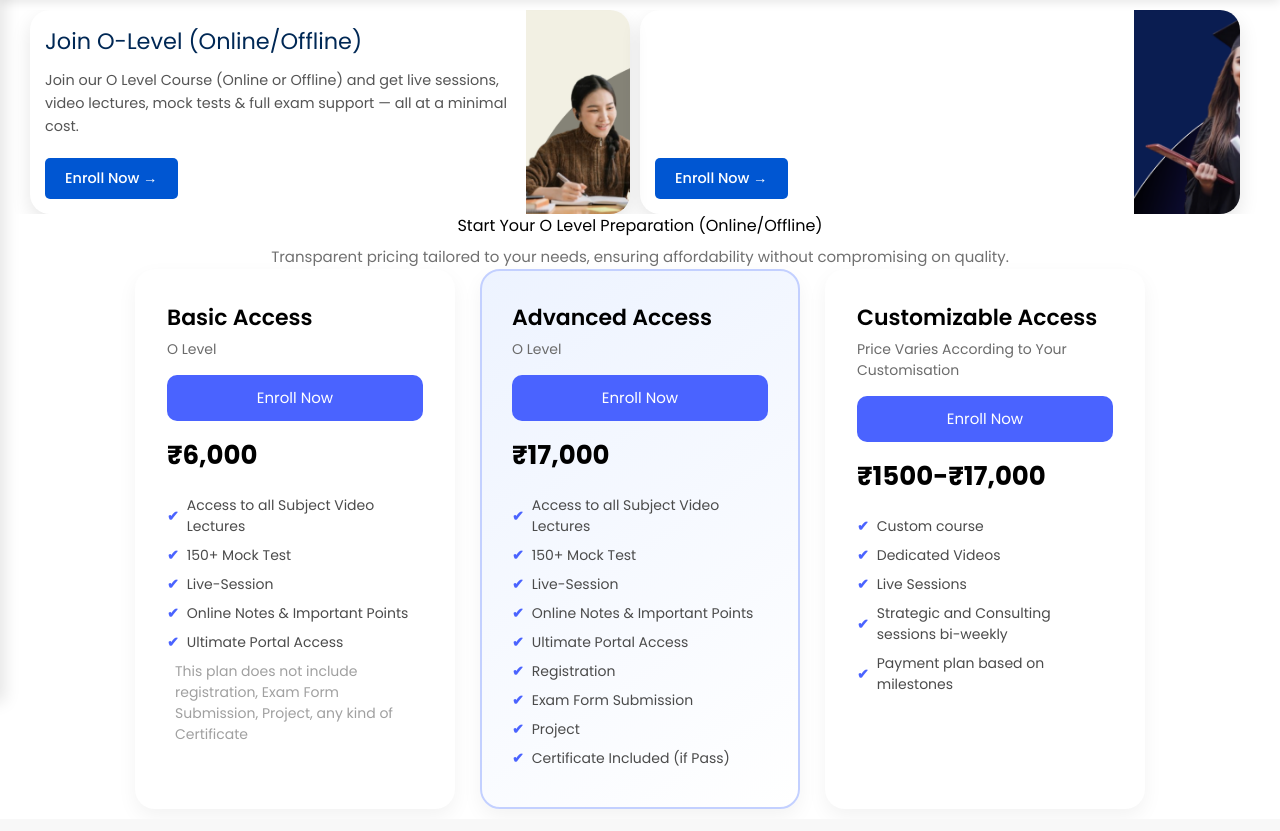
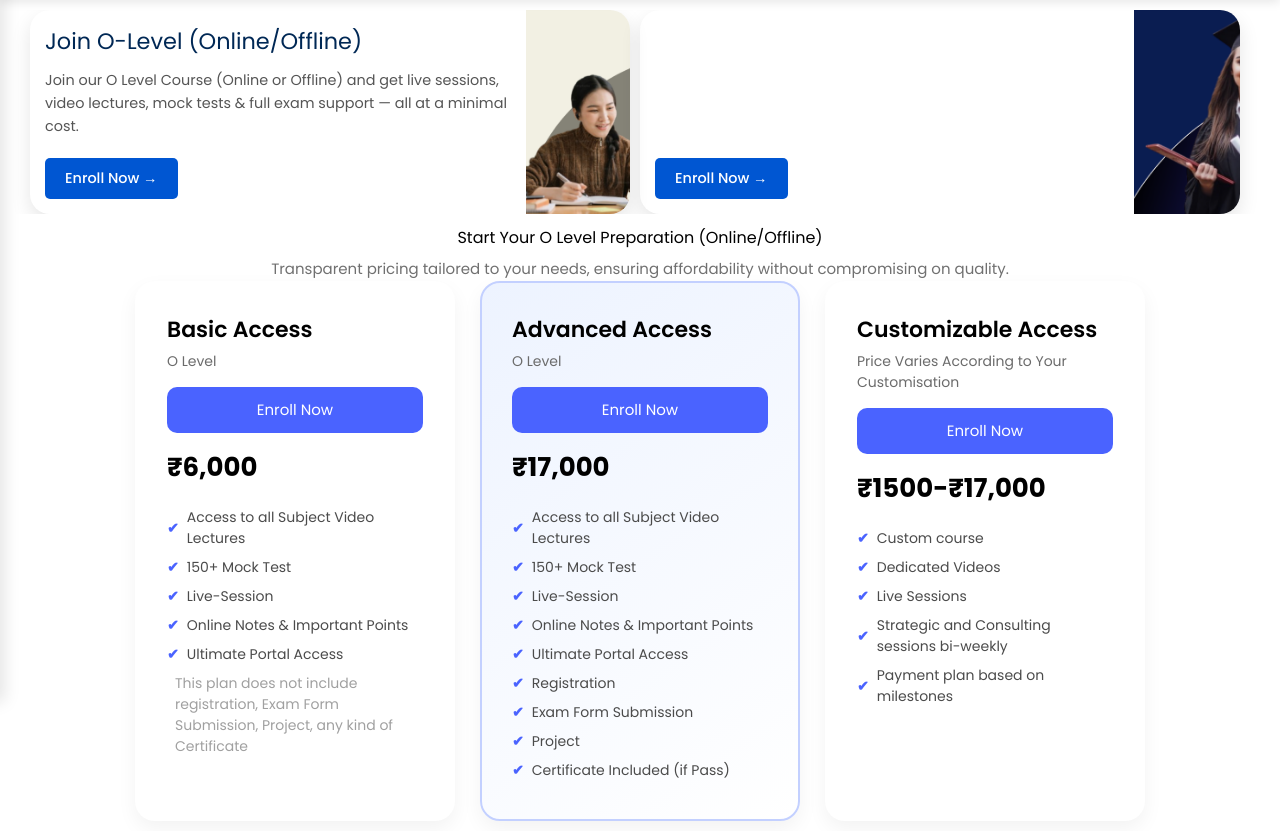
Before and after one commit to CodeSleek00/Faiz_computer_institute, a PHP site: page /o-level/index.php in a window 1280 px wide. Shown: the part 98-929 px from the top of the page. Before the commit the page ends 907 px from the top, so only its background shows below. Run offline with PHP 8.4, Linux system fonts and the light colour scheme; some libraries are stand-ins or nearby versions.

Commit message:
Update olevel.css

```diff
--- a/o-level/olevel.css
+++ b/o-level/olevel.css
@@ -821,7 +821,7 @@ body {
         display: flex;
       }
     }
-     h1.o-level-title { text-align: center;  margin-bottom: 8px; }
+     h1.o-level-title { text-align: center; margin-top: 12px; margin-bottom: 8px; }
     p.o-level-subtitle { text-align: center; color: #707070; font-size: 15px; }
 
     .o-level-pricing {
```
